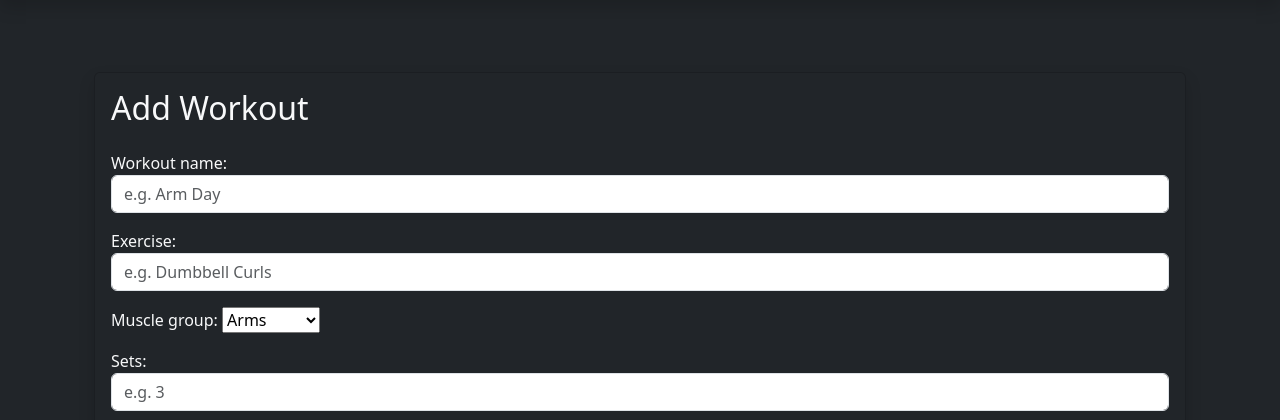
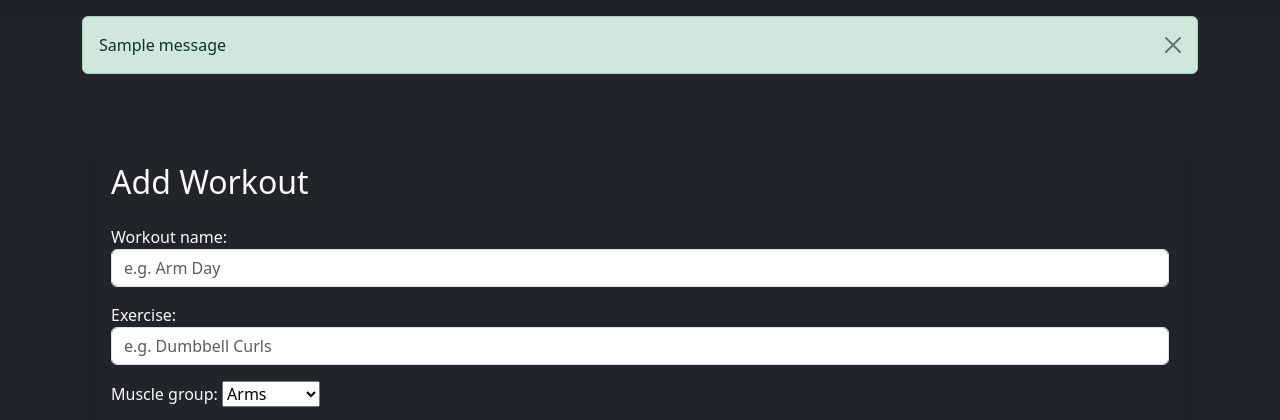
Before and after one commit to DarthCookie45/Workout-tracker-app, a Django app: page /add/ in a window 1280 px wide. Shown: the part 56-476 px from the top of the page. Run offline with Django 5.2, Linux system fonts and the light colour scheme; a user stored in the database is signed in; tables that the repository leaves empty hold one stand-in row (values such as "Sample post"); one stand-in notice (Sample message) is shown.

Commit message:
Add success messages when adding, editting or deleting workouts

```diff
--- a/tracker/templates/tracker/base.html
+++ b/tracker/templates/tracker/base.html
@@ -42,6 +42,22 @@
       </div>
     </nav>
 
+    <div class="container mt-3">
+      {% if messages %} {% for message in messages %}
+      <div class="alert alert-success alert-dismissible fade show" role="alert">
+        {{ message }}
+        <button
+          type="button"
+          class="btn-close"
+          data-bs-dismiss="alert"
+          aria-label="Close"
+        ></button>
+      </div>
+      {% endfor %} {% endif %}
+    </div>
+
     <div class="container mt-4">{% block content %} {% endblock %}</div>
+
+    <script src="https://cdn.jsdelivr.net/npm/bootstrap@5.3.7/dist/js/bootstrap.bundle.min.js"></script>
   </body>
 </html>
--- a/tracker/views.py
+++ b/tracker/views.py
@@ -6,6 +6,7 @@ import json
 from django.contrib.auth.decorators import login_required
 from django.contrib.auth.forms import UserCreationForm
 from django.contrib.auth import login
+from django.contrib import messages
 
 # Create your views here.
 # Homepage / Dashboard
@@ -102,6 +103,7 @@ def add_workout(request):
             workout = form.save(commit=False)
             workout.user = request.user
             workout.save()
+            messages.success(request, 'Workout added successfully!')
             return redirect('home')
 
     else:
@@ -131,6 +133,7 @@ def edit_workout(request, workout_id):
 
         if form.is_valid():
             form.save()
+            messages.success(request, 'Workout updated successfully!')
             return redirect('home')
 
     else:
@@ -158,6 +161,7 @@ def delete_workout(request, workout_id):
 
     if request.method == 'POST':
         workout.delete()
+        messages.success(request, 'Workout deleted successfully!')
         return redirect('home')
 
     context = {
```
Also changed, not shown: README.md.
